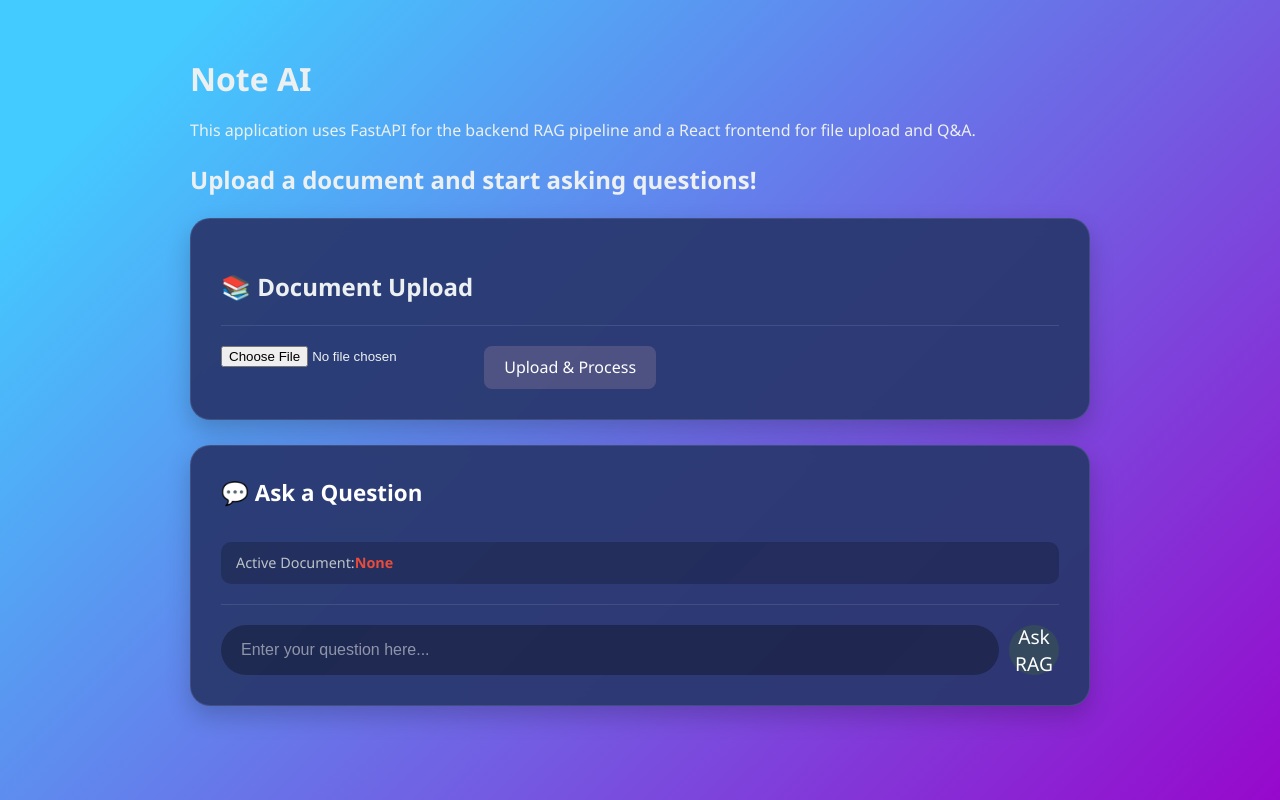
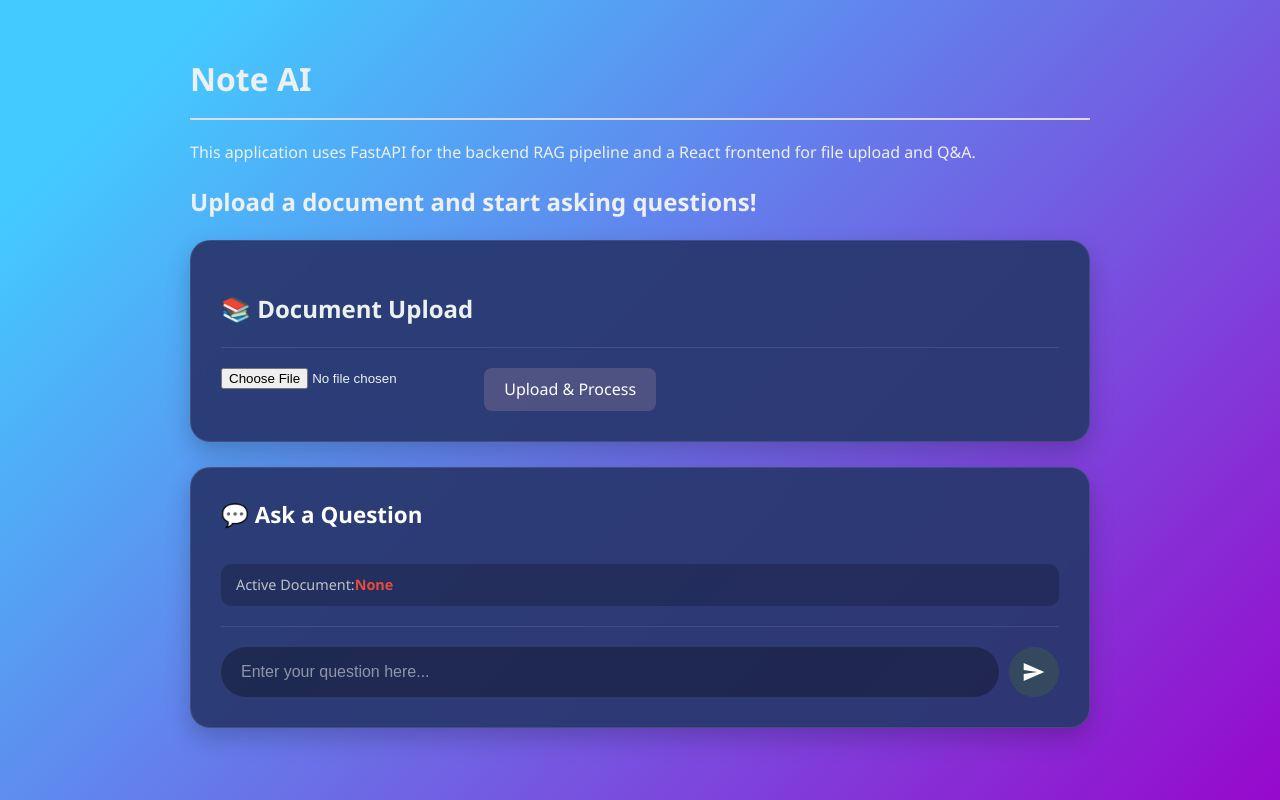
Before and after one commit to Harshita1375/NoteAI, a React (Vite) app in the folder Client/: page / in a window 1280 px wide. Built offline with nearby package versions, Linux system fonts and the light colour scheme; no server answers.

Commit message:
UI Enhancement

```diff
--- a/Client/package.json
+++ b/Client/package.json
@@ -13,7 +13,8 @@
     "axios": "^1.13.2",
     "file-saver": "^2.0.5",
     "react": "^19.2.0",
-    "react-dom": "^19.2.0"
+    "react-dom": "^19.2.0",
+    "react-icons": "^5.5.0"
   },
   "devDependencies": {
     "@eslint/js": "^9.39.1",
--- a/Client/src/App.css
+++ b/Client/src/App.css
@@ -8,6 +8,12 @@
   --bubble-user: #58cc71;
   --border: #465c71;
 }
+.divider {
+  border: none;
+  border-top: 2px solid #ddd;
+  margin: 10px 0 20px;
+}
+
 
 body {
   background: var(--bg-gradient);
@@ -111,7 +117,7 @@
 
 .primary-btn:hover {
   transform: translateY(-2px);
-  box-shadow: 0 6px 12px rgba(161, 16, 16, 0.2);
+  box-shadow: 0 6px 12px rgba(0,0,0,0.2);
 }
 
 .primary-btn:disabled {
--- a/Client/src/App.jsx
+++ b/Client/src/App.jsx
@@ -2,8 +2,6 @@
 import FileUpload from './components/FileUpload.jsx';
 import QnA from './components/QnA.jsx';
 import './App.css';
-
-const API_BASE = import.meta.env.VITE_RENDER_API_URL;
 
 function App() {
   const [activeDocument, setActiveDocument] = useState(null);
@@ -15,18 +13,20 @@
   return (
     <div className="app-container">
       <h1>Note AI</h1>
-      {/* Added a class for styling the subtitle paragraph */}
+
+      {/* Line under Note AI */}
+      <hr className="divider" />
+
       <p className="subtitle">
         This application uses FastAPI for the backend RAG pipeline and a React frontend for file upload and Q&A.
-        <br />
-        <h2>Upload a document and start asking questions!</h2>
       </p>
 
+      <h2>Upload a document and start asking questions!</h2>
+
       <FileUpload onUploadSuccess={handleUploadSuccess} />
-
       <QnA documentName={activeDocument} />
     </div>
   )
 }
 
-export default App
+export default App;
--- a/Client/src/components/QnA.jsx
+++ b/Client/src/components/QnA.jsx
@@ -1,6 +1,7 @@
 import { useState } from 'react';
 import axios from 'axios';
 import ChatHistoryDisplay from './ChatHistoryDisplay.jsx';
+import { IoSendSharp } from "react-icons/io5";
 import './QnA.css';
 
 const API_BASE = import.meta.env.VITE_RENDER_API_URL;
@@ -89,7 +90,7 @@
                     disabled={!documentName || isAsking || !question.trim()}
                     className="btn btn-secondary"
                 >
-                    {isAsking ? 'Sending...' : 'Ask RAG'}
+                    {isAsking ? 'Sending...' : <IoSendSharp size={22} />}
                 </button>
             </div>
         </div>
```
Also changed, not shown: 1 other file (tests, documents, lock files or other folders). Lines whose indentation alone changed are shown as unchanged.
